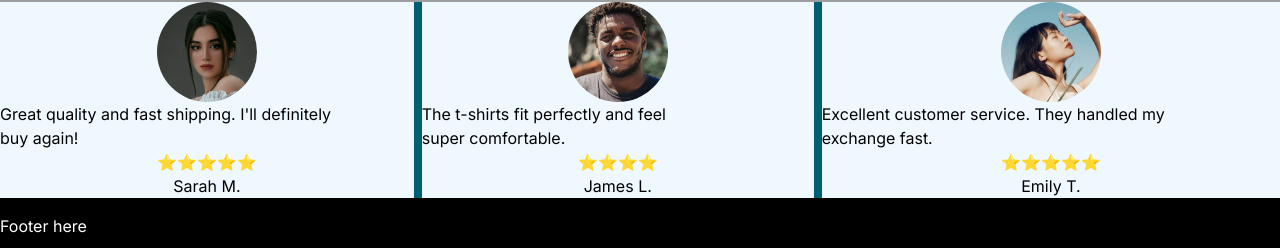
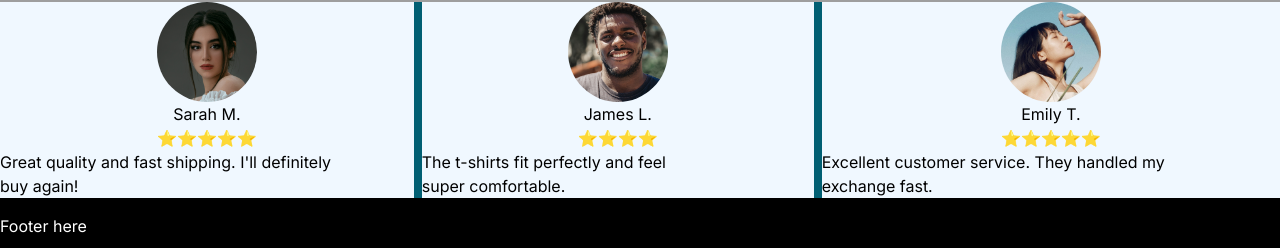
Before and after one commit to Exemption6877/odin-shopping-cart, a React (Vite) app: page / in a window 1280 px wide. Shown: the part 542-790 px from the top of the page. Built offline with nearby package versions, Linux system fonts and the light colour scheme; grey boxes are pictures that could not be loaded.

Commit message:
Change review score to number type, add emoji function

```diff
--- a/data/Home/reviews.json
+++ b/data/Home/reviews.json
@@ -1,21 +1,21 @@
 [
   {
     "id": 1,
-    "score": "⭐️⭐️⭐️⭐️⭐️",
+    "score": 5,
     "review": "Great quality and fast shipping. I'll definitely buy again!",
     "name": "Sarah M.",
     "photo": "./images/home/sarah.jpg"
   },
   {
     "id": 2,
-    "score": "⭐️⭐️⭐️⭐️",
+    "score": 4,
     "review": "The t-shirts fit perfectly and feel super comfortable.",
     "name": "James L.",
     "photo": "./images/home/james.jpg"
   },
   {
     "id": 3,
-    "score": "⭐️⭐️⭐️⭐️⭐️",
+    "score": 5,
     "review": "Excellent customer service. They handled my exchange fast.",
     "name": "Emily T.",
     "photo": "./images/home/emily.jpg"
--- a/src/components/Home/components/Reviews.jsx
+++ b/src/components/Home/components/Reviews.jsx
@@ -30,6 +30,10 @@ export default function Reviews() {
 
   const { error, loading, data } = FetchLocalReviews();
 
+  function scoreToEmoji(score) {
+    return "⭐️".repeat(score);
+  }
+
   if (loading) return <p>Loading...</p>;
 
   if (error) return <p>{error}</p>;
@@ -40,9 +44,9 @@ export default function Reviews() {
         {data.map((person) => (
           <div className={styles.reviewsEntry} key={person.id}>
             <img src={person.photo} alt={`${person.name} photo`} />
+            <p>{person.name}</p>
+            <p>{scoreToEmoji(person.score)}</p>
             <p>{person.review}</p>
-            <p>{person.score}</p>
-            <p>{person.name}</p>
           </div>
         ))}
       </div>
```
